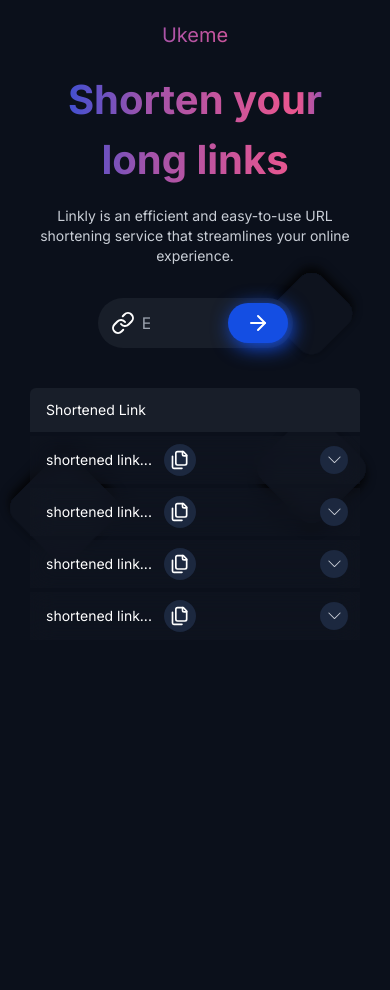
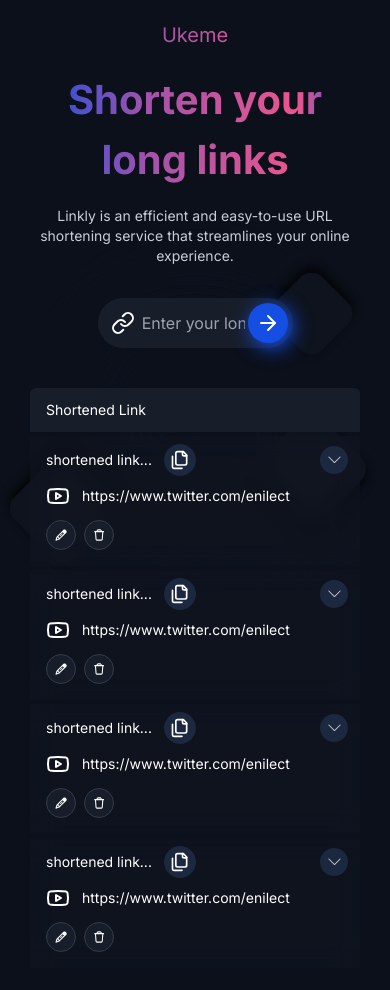
Before and after one commit to Enielect/url-shortner, a Next.js app: page / in a window 390 px wide. Shown: the top 990 px of the page. Before the commit the page ends 844 px from the top, so only its background shows below. Built offline with nearby package versions, Linux system fonts and the light colour scheme.

Commit message:
improve the background imag, improve button curve, improve mobile table and implement toggle

```diff
--- a/app/globals.css
+++ b/app/globals.css
@@ -31,7 +31,7 @@ body {
 /* betweeen 402 and 556px */
 @media (min-width: 380px) and (max-width: 480px) {
   .button-resize-corrector {
-    width: 60px;
+    /* width: 60px; */
   }
 }
 
--- a/app/layout.tsx
+++ b/app/layout.tsx
@@ -18,7 +18,18 @@ export default function RootLayout({
   return (
     <html lang='en'>
       <body className={inter.className}>
-        <Image src='/cubes.svg' className='relative -z-10' layout='fill' alt='backgound-image' />
+        <Image
+          src='/cubes.svg'
+          className='relative -z-10'
+          layout='fill'
+          alt='backgound-image'
+        />
+        <Image
+          src='/swirl.svg'
+          className='relative -z-20'
+          layout='fill'
+          alt='backgound-image'
+        />
         {children}
       </body>
     </html>
--- a/app/page.tsx
+++ b/app/page.tsx
@@ -29,18 +29,18 @@ export default function Home() {
             <div className='px-3'>
               <Link className='text-white' />
             </div>
-            <div className='w-[calc(100%-135px)] pl-[2.7rem] absolute'>
+            <div className='w-[calc(100%-40px)] md:w-[calc(100%-135px)] pl-[2.7rem] absolute'>
               <input
                 onFocus={() => setFocus(true)}
                 onBlur={() => setFocus(false)}
                 type='text'
                 style={{ border: 'none', outline: 'none' }}
-                className={`max-w-[200px]  min-[556px]:w-full w-[calc(100%-7px)] md:max-w-[600px] text-white bg-[#181E29] py-2`}
+                className={`min-[556px]:w-full w-[calc(100%-7px)] md:max-w-[600px] text-white bg-[#181E29] py-2`}
                 placeholder='Enter your long link here'
               />
             </div>
           </div>
-          <button className='flex md:hidden justify-center shadow-button button-resize-corrector  items-center w-[75px] h-[40px] bg-[#144EE3] rounded-full'>
+          <button className='flex md:hidden relative justify-center shadow-button button-resize-corrector p-2 items-center  bg-[#144EE3] rounded-full'>
             <ArrowRight className='text-white' />
           </button>
           <button className='md:flex text-white hidden  justify-center big-button-shadow items-center px-4 py-3 bg-[#144EE3] rounded-full'>
--- a/components/MobileTable.tsx
+++ b/components/MobileTable.tsx
@@ -1,5 +1,5 @@
 'use client';
-import React from 'react';
+import React, { useState } from 'react';
 import CopyButon from './ui/CopyButon';
 import useCopyText from '@/app/hooks/copy-text';
 
@@ -21,20 +21,31 @@ const MobileTable = ({ className }: { className: string }) => {
 };
 
 const Row = () => {
+  const [isOpen, setIsOpen] = useState(false);
   const { textElementToCopy, copyButton, isClicked, setIsClicked } =
     useCopyText();
+  const handleToggle = () => {
+    setIsOpen((c) => !c);
+  };
   return (
     <div
       role='Row'
-      className='flex py-2 bg-[#181E29]/25 justify-between backdrop-blur-md items-center pl-4 pr-3'
+      className=' py-2 bg-[#181E29]/25  backdrop-blur-md  pl-4 pr-3'
     >
+      <div className='flex justify-between items-center'>
         <div className='space-x-3 flex items-center'>
           <span className='text-sm' ref={textElementToCopy}>
             shortened link...
           </span>
-        <CopyButon buttonRef={copyButton} onClick={() => setIsClicked(true)} />
+          <CopyButon
+            buttonRef={copyButton}
+            onClick={() => setIsClicked(true)}
+          />
         </div>
-      <button className='bg-[#1C283F] w-7 h-7 flex justify-center items-center rounded-full'>
+        <button
+          onClick={handleToggle}
+          className='bg-[#1C283F] w-7 h-7 flex justify-center items-center rounded-full'
+        >
           <svg
             width='13'
             height='8'
@@ -49,9 +60,66 @@ const Row = () => {
           </svg>
         </button>
       </div>
+      <div
+        className={` ${
+          isOpen ? 'h-0 overflow-hidden' : 'h-auto overflow-auto py-2'
+        }`}
+      >
+        <span className='flex items-center text-sm gap-3'>
+          <span>
+            <svg
+              xmlns='http://www.w3.org/2000/svg'
+              width='24'
+              height='24'
+              viewBox='0 0 24 24'
+              fill='none'
+              stroke='currentColor'
+              strokeWidth='2'
+              strokeLinecap='round'
+              strokeLinejoin='round'
+              // class='lucide lucide-youtube-icon lucide-youtube'
+            >
+              <path d='M2.5 17a24.12 24.12 0 0 1 0-10 2 2 0 0 1 1.4-1.4 49.56 49.56 0 0 1 16.2 0A2 2 0 0 1 21.5 7a24.12 24.12 0 0 1 0 10 2 2 0 0 1-1.4 1.4 49.55 49.55 0 0 1-16.2 0A2 2 0 0 1 2.5 17' />
+              <path d='m10 15 5-3-5-3z' />
+            </svg>
+          </span>
+          <span>https://www.twitter.com/enilect</span>
+        </span>
+        <div className='space-x-2 pt-3'>
+          <button className='p-2 bg-[#181E29] border-[#353C4A] border rounded-full'>
+            <svg
+              width='17'
+              height='17'
+              viewBox='0 0 17 17'
+              className='w-3 h-3'
+              fill='none'
+              xmlns='http://www.w3.org/2000/svg'
+            >
+              <path
+                d='M1.84375 11.7812C1.9375 11.4688 2.09375 11.1562 2.28125 10.9062V10.875H2.3125C2.375 10.7812 2.46875 10.6875 2.53125 10.625L12.0312 1.125C12.8125 0.34375 14.0938 0.34375 14.875 1.125L16.0938 2.34375C16.1875 2.4375 16.2812 2.5625 16.3438 2.65625C16.875 3.4375 16.7812 4.5 16.0938 5.1875L6.59375 14.6875C6.5625 14.7188 6.5 14.75 6.46875 14.8125C6.4375 14.8438 6.375 14.875 6.34375 14.9062V14.9375H6.3125C6.0625 15.125 5.75 15.2812 5.4375 15.375L3 16.0938L1.65625 16.5C1.40625 16.5625 1.125 16.5 0.9375 16.2812C0.71875 16.0938 0.65625 15.8125 0.75 15.5625L1.125 14.2188L1.84375 11.7812ZM12.6875 6.46875L10.75 4.53125L4.9375 10.3438L5.3125 11.9062L6.875 12.2812L12.6875 6.46875ZM3.75 11.7188L3.375 11.9688C3.34375 12.0312 3.3125 12.125 3.28125 12.2188L3.0625 12.9375L2.5625 14.6562L4.28125 14.1562L5 13.9375C5.09375 13.9062 5.1875 13.875 5.25 13.8438L5.5 13.5L4.53125 13.25C4.25 13.1875 4.03125 12.9688 3.96875 12.6875L3.75 11.7188ZM10.5625 7.34375L7.5625 10.3438C7.375 10.5312 7.03125 10.5312 6.84375 10.3438C6.65625 10.1562 6.65625 9.84375 6.84375 9.65625L9.84375 6.65625C10.0312 6.4375 10.375 6.4375 10.5625 6.65625C10.75 6.84375 10.75 7.15625 10.5625 7.34375Z'
+                fill='white'
+              />
+            </svg>
+          </button>
+          <button className='p-2 bg-[#181E29] border-[#353C4A] border rounded-full'>
+            <svg
+              width='15'
+              height='17'
+              viewBox='0 0 15 17'
+              className='w-3 h-3'
+              fill='none'
+              xmlns='http://www.w3.org/2000/svg'
+            >
+              <path
+                d='M6.25 2C6.15625 2 6.09375 2.0625 6.03125 2.125L5.4375 3H9.96875L9.375 2.125C9.34375 2.0625 9.25 2 9.15625 2H6.25ZM11.7812 3H12.1875H13.7188H13.9688C14.375 3 14.7188 3.34375 14.7188 3.75C14.7188 4.1875 14.375 4.5 13.9688 4.5H13.5938L12.8438 14.6562C12.75 15.7188 11.9062 16.5 10.8438 16.5H4.5625C3.5 16.5 2.65625 15.7188 2.5625 14.6562L1.8125 4.5H1.46875C1.03125 4.5 0.71875 4.1875 0.71875 3.75C0.71875 3.34375 1.03125 3 1.46875 3H1.71875H3.21875H3.625L4.78125 1.28125C5.09375 0.8125 5.65625 0.5 6.25 0.5H9.15625C9.75 0.5 10.3125 0.8125 10.625 1.28125L11.7812 3ZM12.0938 4.5H3.3125L4.0625 14.5625C4.09375 14.8125 4.3125 15 4.5625 15H10.8438C11.0938 15 11.3125 14.8125 11.3438 14.5625L12.0938 4.5Z'
+                fill='white'
+              />
+            </svg>
+          </button>
+        </div>
+      </div>
+    </div>
   );
 };
 
-
-
 export default MobileTable;
```
Also changed, not shown: public/swirl.svg (added). Lines whose indentation alone changed are shown as unchanged.
